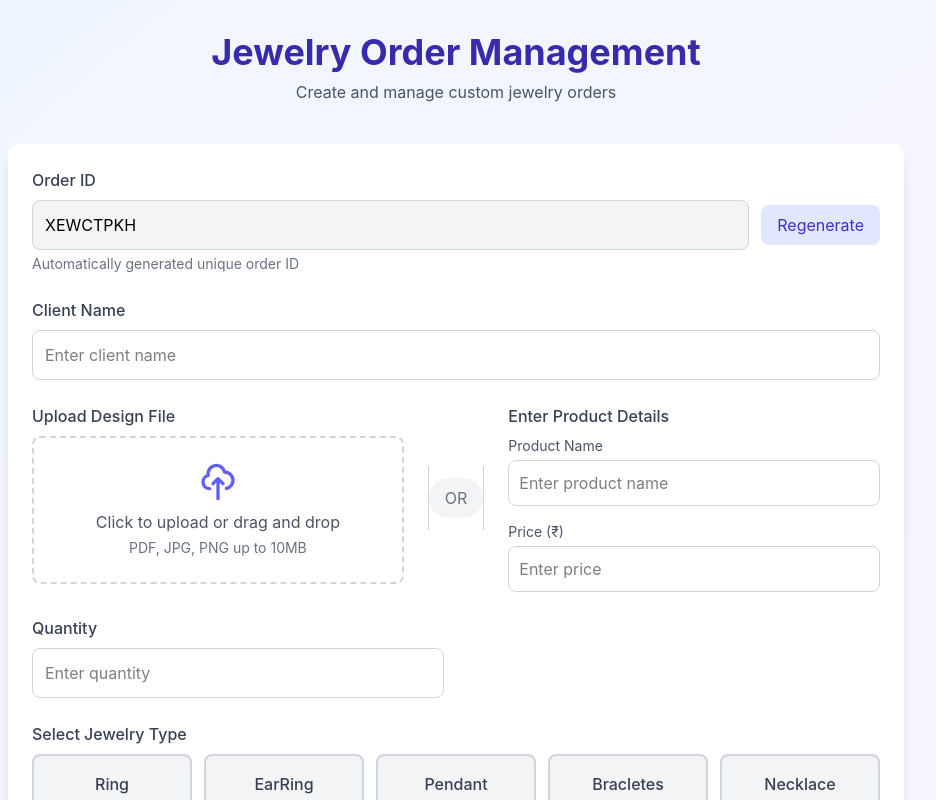
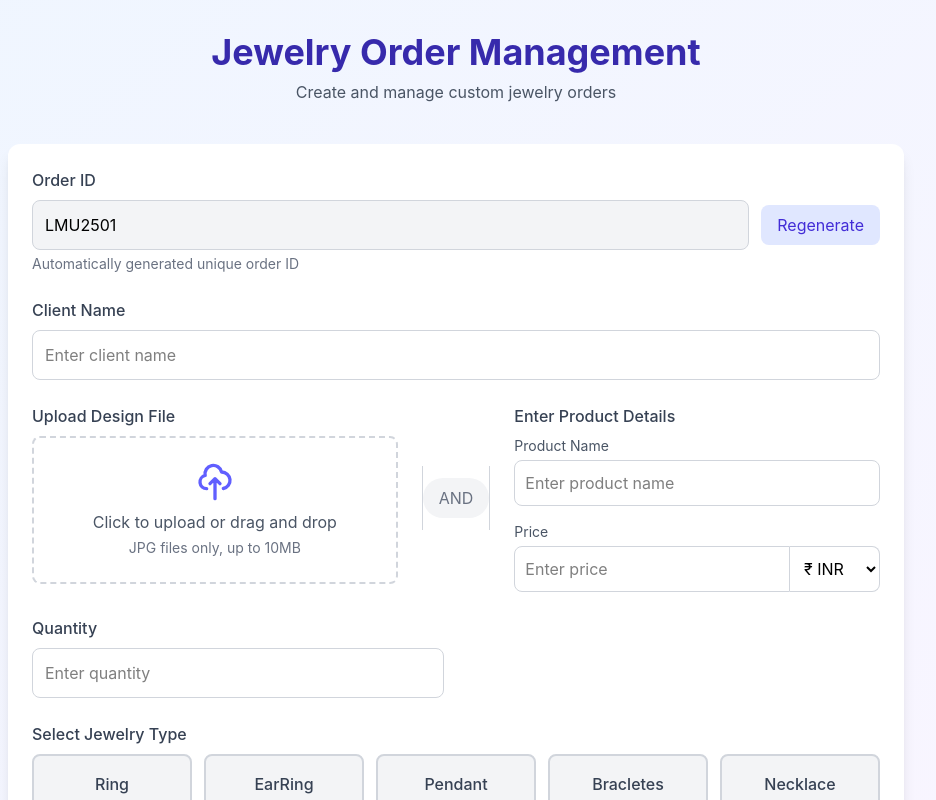
Before and after one commit to rudralakhani/neworder, a React (Vite) app: page / in a window 1280 px wide. Shown: the top 800 px of the page, without its empty margins (184-1120 px from the left). Built offline with nearby package versions, Linux system fonts and the light colour scheme.

Commit message:
Update OrderForm.jsx

```diff
--- a/src/components/OrderForm.jsx
+++ b/src/components/OrderForm.jsx
@@ -1,4 +1,3 @@
-// src/components/OrderForm.js
 import React, { useState, useEffect } from 'react';
 import RingForm from './RingForm';
 import EarringForm from './EarringForm';
@@ -7,12 +6,15 @@ import BraceletForm from './BraceletForm';
 import NecklaceForm from './NecklaceForm';
 
 function generateOrderId() {
-  const chars = 'ABCDEFGHIJKLMNOPQRSTUVWXYZ0123456789';
-  let id = '';
-  for (let i = 0; i < 8; i++) {
-    id += chars.charAt(Math.floor(Math.random() * chars.length));
-  }
-  return id;
+  // Get the last used ID from localStorage or start from 2500
+  const lastId = localStorage.getItem('lastOrderId');
+  const startId = lastId ? parseInt(lastId, 10) : 2499;
+  const newId = startId + 1;
+
+  // Save the new ID for next time
+  localStorage.setItem('lastOrderId', newId.toString());
+
+  return `LMU${newId}`;
 }
 
 const OrderForm = ({ onSubmit }) => {
@@ -24,6 +26,7 @@ const OrderForm = ({ onSubmit }) => {
   const [quantity, setQuantity] = useState('');
   const [jewelryType, setJewelryType] = useState(null);
   const [jewelryDetails, setJewelryDetails] = useState({});
+  const [currency, setCurrency] = useState('INR'); // Default currency
 
   // Initialize order ID on component mount
   useEffect(() => {
@@ -33,8 +36,6 @@ const OrderForm = ({ onSubmit }) => {
   const handleFileChange = (e) => {
     if (e.target.files[0]) {
       setFile(e.target.files[0]);
-      setPrice('');
-      setProductName('');
     }
   };
 
@@ -53,6 +54,21 @@ const OrderForm = ({ onSubmit }) => {
       return;
     }
 
+    // Validate product details
+    if (!file && (!productName || !price)) {
+      alert('Please either upload a design file or enter product details');
+      return;
+    }
+
+    // Validate price if entered
+    if (price) {
+      const priceValue = parseFloat(price);
+      if (isNaN(priceValue) || priceValue <= 0) {
+        alert('Please enter a valid price');
+        return;
+      }
+    }
+
     const orderData = {
       orderId,
       clientName,
@@ -61,7 +77,8 @@ const OrderForm = ({ onSubmit }) => {
       productName,
       quantity: qty,
       jewelryType,
-      jewelryDetails
+      jewelryDetails,
+      currency,
     };
 
     onSubmit(orderData);
@@ -72,16 +89,22 @@ const OrderForm = ({ onSubmit }) => {
 
     const commonProps = {
       details: jewelryDetails,
-      setDetails: setJewelryDetails
+      setDetails: setJewelryDetails,
     };
 
     switch (jewelryType) {
-      case 'Ring': return <RingForm {...commonProps} />;
-      case 'EarRing': return <EarringForm {...commonProps} />;
-      case 'Pendant': return <PendantForm {...commonProps} />;
-      case 'Bracletes': return <BraceletForm {...commonProps} />;
-      case 'Necklace': return <NecklaceForm {...commonProps} />;
-      default: return null;
+      case 'Ring':
+        return <RingForm {...commonProps} />;
+      case 'EarRing':
+        return <EarringForm {...commonProps} />;
+      case 'Pendant':
+        return <PendantForm {...commonProps} />;
+      case 'Bracletes':
+        return <BraceletForm {...commonProps} />;
+      case 'Necklace':
+        return <NecklaceForm {...commonProps} />;
+      default:
+        return null;
     }
   };
 
@@ -119,7 +142,7 @@ const OrderForm = ({ onSubmit }) => {
           />
         </div>
 
-        {/* File Upload or Product Info */}
+        {/* File Upload AND Product Info */}
         <div className="md:col-span-2">
           <div className="flex flex-col md:flex-row gap-6">
             {/* File Upload */}
@@ -130,23 +153,33 @@ const OrderForm = ({ onSubmit }) => {
                   type="file"
                   onChange={handleFileChange}
                   className="absolute inset-0 w-full h-full opacity-0 cursor-pointer"
+                  accept=".jpg,.jpeg"
                 />
                 <div className="flex flex-col items-center justify-center">
-                  <svg xmlns="http://www.w3.org/2000/svg" className="h-10 w-10 text-indigo-500 mb-2" fill="none" viewBox="0 0 24 24" stroke="currentColor">
-                    <path strokeLinecap="round" strokeLinejoin="round" strokeWidth={2} d="M7 16a4 4 0 01-.88-7.903A5 5 0 1115.9 6L16 6a5 5 0 011 9.9M15 13l-3-3m0 0l-3 3m3-3v12" />
+                  <svg
+                    xmlns="http://www.w3.org/2000/svg"
+                    className="h-10 w-10 text-indigo-500 mb-2"
+                    fill="none"
+                    viewBox="0 0 24 24"
+                    stroke="currentColor"
+                  >
+                    <path
+                      strokeLinecap="round"
+                      strokeLinejoin="round"
+                      strokeWidth={2}
+                      d="M7 16a4 4 0 01-.88-7.903A5 5 0 1115.9 6L16 6a5 5 0 011 9.9M15 13l-3-3m0 0l-3 3m3-3v12"
+                    />
                   </svg>
-                  <p className="text-gray-600">
-                    {file ? file.name : 'Click to upload or drag and drop'}
-                  </p>
-                  <p className="text-sm text-gray-500 mt-1">PDF, JPG, PNG up to 10MB</p>
+                  <p className="text-gray-600">{file ? file.name : 'Click to upload or drag and drop'}</p>
+                  <p className="text-sm text-gray-500 mt-1">JPG files only, up to 10MB</p>
                 </div>
               </div>
             </div>
 
-            {/* Or Divider */}
+            {/* And Divider */}
             <div className="flex items-center justify-center">
               <div className="h-px w-16 bg-gray-300 md:h-16 md:w-px"></div>
-              <div className="px-4 py-2 bg-gray-100 rounded-full text-gray-500">OR</div>
+              <div className="px-4 py-2 bg-gray-100 rounded-full text-gray-500">AND</div>
               <div className="h-px w-16 bg-gray-300 md:h-16 md:w-px"></div>
             </div>
 
@@ -162,19 +195,27 @@ const OrderForm = ({ onSubmit }) => {
                     onChange={(e) => setProductName(e.target.value)}
                     className="w-full p-2.5 border border-gray-300 rounded-lg focus:ring-2 focus:ring-indigo-500 focus:border-transparent"
                     placeholder="Enter product name"
-                    disabled={!!file}
                   />
                 </div>
                 <div>
-                  <label className="block text-sm text-gray-600 mb-1">Price (₹)</label>
+                  <label className="block text-sm text-gray-600 mb-1">Price</label>
+                  <div className="flex">
                     <input
                       type="number"
                       value={price}
                       onChange={(e) => setPrice(e.target.value)}
-                    className="w-full p-2.5 border border-gray-300 rounded-lg focus:ring-2 focus:ring-indigo-500 focus:border-transparent"
+                      className="w-full p-2.5 border border-gray-300 rounded-l-lg focus:ring-2 focus:ring-indigo-500 focus:border-transparent"
                       placeholder="Enter price"
-                    disabled={!!file}
                     />
+                    <select
+                      value={currency}
+                      onChange={(e) => setCurrency(e.target.value)}
+                      className="p-2.5 border border-l-0 border-gray-300 rounded-r-lg bg-white"
+                    >
+                      <option value="INR">₹ INR</option>
+                      <option value="USD">$ USD</option>
+                    </select>
+                  </div>
                 </div>
               </div>
             </div>
@@ -190,6 +231,7 @@ const OrderForm = ({ onSubmit }) => {
             onChange={(e) => setQuantity(e.target.value)}
             className="w-full p-3 border border-gray-300 rounded-lg focus:ring-2 focus:ring-indigo-500 focus:border-transparent"
             placeholder="Enter quantity"
+            min="1"
             required
           />
         </div>
```
Lines whose indentation alone changed are shown as unchanged.
